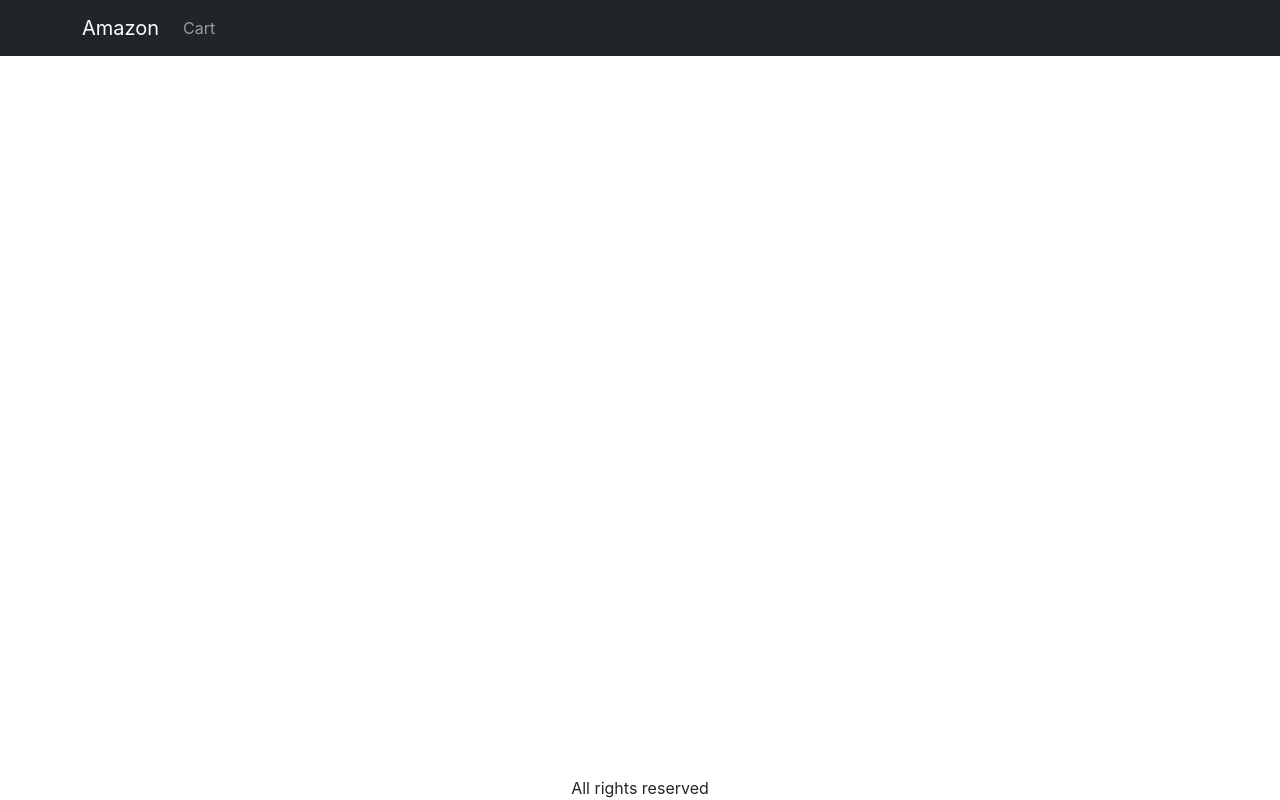
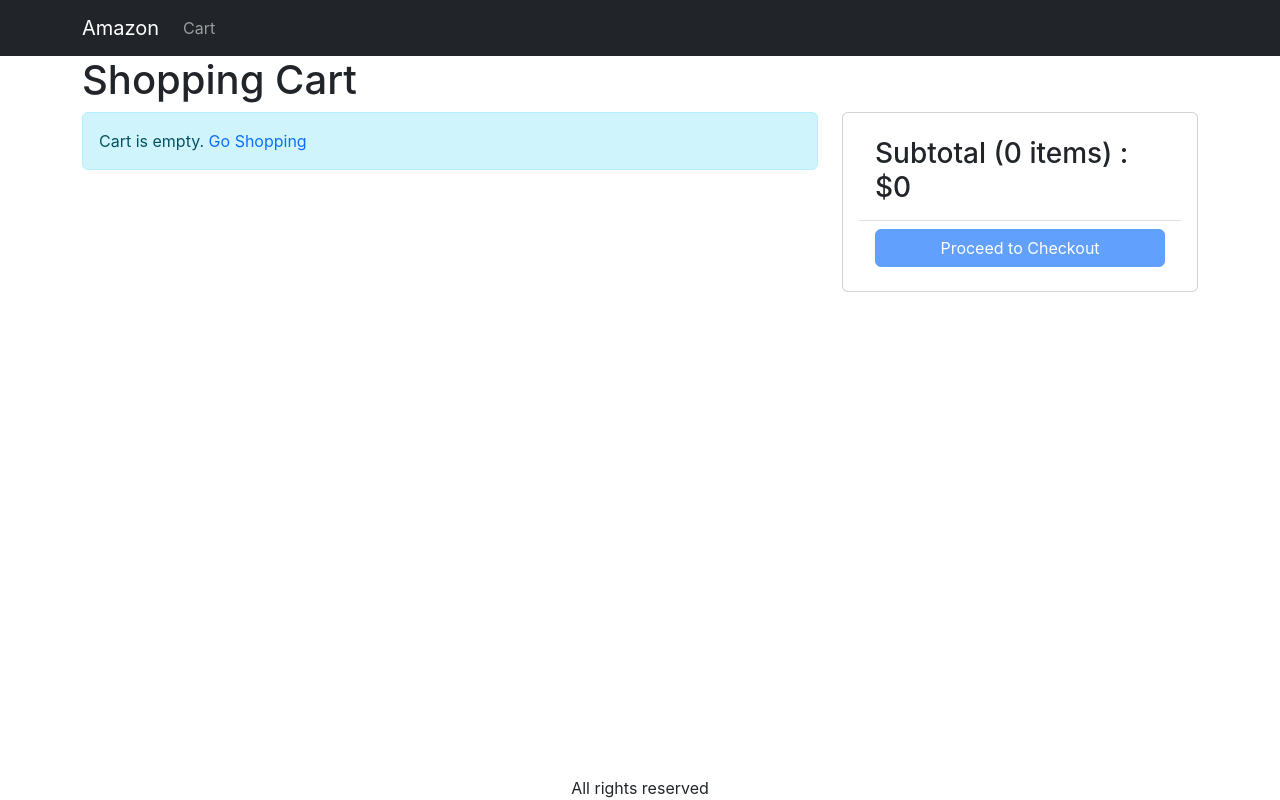
Before and after one commit to QuangHuy231/ECommerce, a React (Create React App) app in the folder client/: page /cart in a window 1280 px wide. Built offline with nearby package versions, Linux system fonts and the light colour scheme.

Commit message:
create cart screen

```diff
--- a/client/src/App.js
+++ b/client/src/App.js
@@ -5,6 +5,7 @@
 import Container from "react-bootstrap/Container";
 import Header from "./components/Header";
 import Footer from "./components/Footer";
+import CartScreen from "./pages/CartScreen";
 
 function App() {
   return (
@@ -16,6 +17,7 @@
             <Routes>
               <Route path="/" element={<Home />} />
               <Route path="/product/:slug" element={<SinglePage />} />
+              <Route path="/cart" element={<CartScreen />} />
             </Routes>
           </Container>
         </main>
--- /dev/null
+++ b/client/src/components/MessageBox.jsx
@@ -0,0 +1,5 @@
+import Alert from "react-bootstrap/Alert";
+
+export default function MessageBox(props) {
+  return <Alert variant={props.variant || "info"}>{props.children}</Alert>;
+}
--- a/client/src/index.css
+++ b/client/src/index.css
@@ -34,3 +34,6 @@
 .img-large {
   width: 100%;
 }
+.img-thumbnail {
+  height: 80px;
+}
--- /dev/null
+++ b/client/src/pages/CartScreen.jsx
@@ -0,0 +1,93 @@
+import { useContext } from "react";
+import { Store } from "../Store";
+
+import Row from "react-bootstrap/Row";
+import Col from "react-bootstrap/Col";
+import MessageBox from "../components/MessageBox";
+import ListGroup from "react-bootstrap/ListGroup";
+import Button from "react-bootstrap/Button";
+import Card from "react-bootstrap/Card";
+import { Link } from "react-router-dom";
+
+export default function CartScreen() {
+  const { state, dispatch: ctxDispatch } = useContext(Store);
+  const {
+    cart: { cartItems },
+  } = state;
+
+  return (
+    <div>
+      <h1>Shopping Cart</h1>
+      <Row>
+        <Col md={8}>
+          {cartItems.length === 0 ? (
+            <MessageBox>
+              Cart is empty. <Link to="/">Go Shopping</Link>
+            </MessageBox>
+          ) : (
+            <ListGroup>
+              {cartItems.map((item) => (
+                <ListGroup.Item key={item._id}>
+                  <Row className="align-items-center">
+                    <Col md={4}>
+                      <img
+                        src={item.image}
+                        alt={item.name}
+                        className="img-fluid rounded img-thumbnail"
+                      ></img>{" "}
+                      <Link to={`/product/${item.slug}`}>{item.name}</Link>
+                    </Col>
+                    <Col md={3}>
+                      <Button variant="light" disabled={item.quantity === 1}>
+                        <i className="fas fa-minus-circle"></i>
+                      </Button>{" "}
+                      <span>{item.quantity}</span>{" "}
+                      <Button
+                        variant="light"
+                        disabled={item.quantity === item.countInStock}
+                      >
+                        <i className="fas fa-plus-circle"></i>
+                      </Button>
+                    </Col>
+                    <Col md={3}>${item.price}</Col>
+                    <Col md={2}>
+                      <Button variant="light">
+                        <i className="fas fa-trash"></i>
+                      </Button>
+                    </Col>
+                  </Row>
+                </ListGroup.Item>
+              ))}
+            </ListGroup>
+          )}
+        </Col>
+        <Col md={4}>
+          <Card>
+            <Card.Body>
+              <ListGroup variant="flush">
+                <ListGroup.Item>
+                  <h3>
+                    Subtotal ({cartItems.reduce((a, c) => a + c.quantity, 0)}{" "}
+                    items) : $
+                    {cartItems.reduce((a, c) => a + c.price * c.quantity, 0)}
+                  </h3>
+                </ListGroup.Item>
+                <ListGroup.Item>
+                  <div className="d-grid">
+                    <Button
+                      type="button"
+                      variant="primary"
+                      disabled={cartItems.length === 0}
+                    >
+                      Proceed to Checkout
+                    </Button>
+                  </div>
+                </ListGroup.Item>
+              </ListGroup>
+            </Card.Body>
+          </Card>
+        </Col>
+      </Row>
+    </div>
+  );
+}
--- a/client/src/pages/SinglePage.jsx
+++ b/client/src/pages/SinglePage.jsx
@@ -6,7 +6,7 @@
 import Card from "react-bootstrap/Card";
 import Badge from "react-bootstrap/Badge";
 import Button from "react-bootstrap/Button";
-import { useParams } from "react-router-dom";
+import { useNavigate, useParams } from "react-router-dom";
 import Rating from "../components/Rating";
 import Loader from "../components/Loader";
 import Error from "../components/Error";
@@ -28,6 +28,7 @@
 };
 const SinglePage = () => {
   const params = useParams();
+  const navigate = useNavigate();
   const { slug } = params;
   const [{ loading, product, err }, dispath] = useReducer(reducer, {
     product: [],
@@ -61,7 +62,9 @@
       return;
     }
     ctxDispath({ type: "CART_ADD_ITEM", payload: { ...product, quantity } });
+    navigate("/cart");
   };
+
   return (
     <div>
       {loading ? (
```
